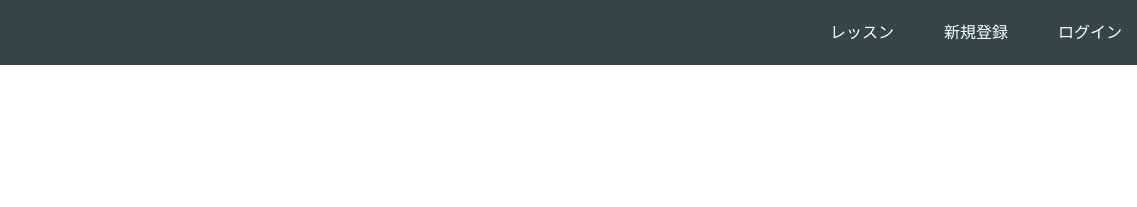
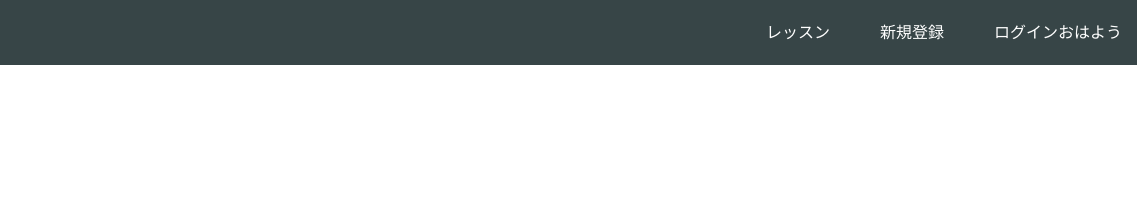
Before and after one commit to take26/take26.github.io, a plain HTML site: page index.html in a window 1280 px wide. Shown: the top 207 px of the page, 143-1280 px from the left. Drawn offline with Linux system fonts and the light colour scheme.

Commit message:
Update index.html

```diff
--- a/index.html
+++ b/index.html
@@ -17,7 +17,7 @@
       <div class="header-right">
         <a href="#">レッスン</a>
         <a href="#">新規登録</a>
-        <a href="#" class="login">ログイン</a>
+        <a href="#" class="login">ログインおはよう</a>
       </div>
     </div>
   </header>
```
